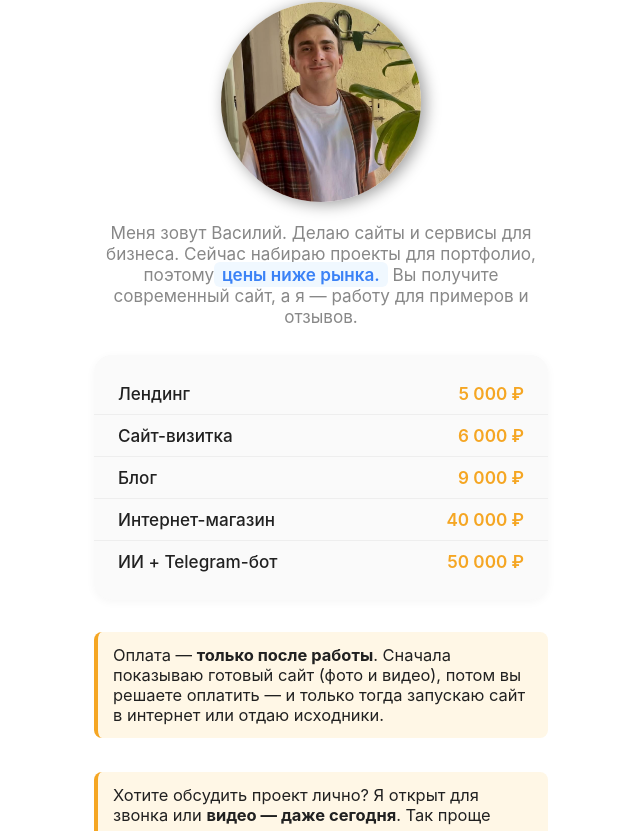
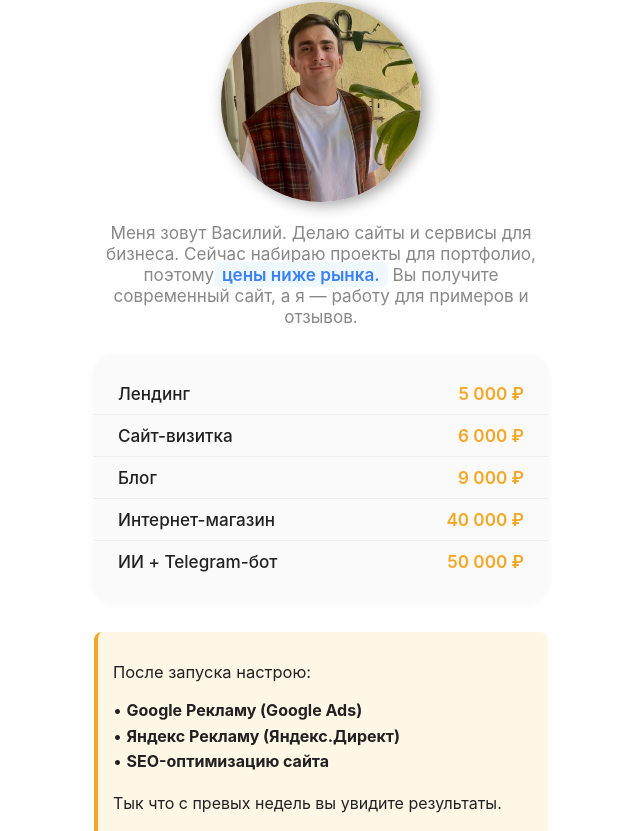
Before and after one commit to profMoish/discount-site, a plain HTML site: page index.html in a window 1280 px wide. Shown: the part 120-951 px from the top of the page, without its empty margins (319-959 px from the left). Drawn offline with Linux system fonts and the light colour scheme; no server answers.

Commit message:
Update index.html

```diff
--- a/index.html
+++ b/index.html
@@ -173,7 +173,7 @@
       width: 100%;
     }
 
-        .photo {
+    .photo {
         display: block;
         margin: 0 auto;
         max-width: 200px;
@@ -187,7 +187,6 @@
 <body>
   <div class="container">
     <h1>Сделаю сайт почти даром</h1>
-
     <img class="photo" src="photo.png" alt="1" border="0">
     <div class="subtitle">Меня зовут Василий. Делаю сайты и сервисы для бизнеса. Сейчас набираю проекты для портфолио, поэтому <span class="lowprice">цены ниже рынка.</span> Вы получите современный сайт, а я — работу для примеров и отзывов.</div>
     <div class="prices">
@@ -213,6 +212,21 @@
       </div>
     </div>
     <div class="why">
+
+
+      <p >
+        После запуска настрою:
+      </p>
+      <ul style="list-style: none; padding-left: 0; font-size: 1rem; line-height: 1.6;">
+        <li>• <strong>Google Рекламу (Google Ads)</strong></li>
+        <li>• <strong>Яндекс Рекламу (Яндекс.Директ)</strong></li>
+        <li>• <strong>SEO-оптимизацию сайта</strong></li>
+      </ul>
+      <p style="font-size: 1rem; line-height: 1.6; margin-top: 1rem;">
+        Тык что с превых недель вы увидите результаты.
+      </p>
+    </div>
+    <div class="why">
   Оплата — <b>только после работы</b>. Сначала показываю готовый сайт (фото и видео), потом вы решаете оплатить — и только тогда запускаю сайт в интернет или отдаю исходники.
 
 
@@ -228,7 +242,7 @@
     <div class="how">
       Напишите мне, расскажите о задаче.<br>
     </div>
-   <div class="contacts">
+    <!-- <div class="contacts"> -->
       <!-- <a class="btn" href="https://t.me/your_username" target="_blank">Telegram</a>
       <a class="btn" href="mailto:your@email.com">Email</a> -->
       <!-- Можно добавить WhatsApp или другую ссылку -->
@@ -284,8 +298,7 @@
           </div>
         </a> -->
       </div>
-    </div>
-    </div>
+    <!-- </div> -->
   </div>
   <div class="footer">© 2025 Фрилансер — сайты под ключ</div>
   <script>
```
